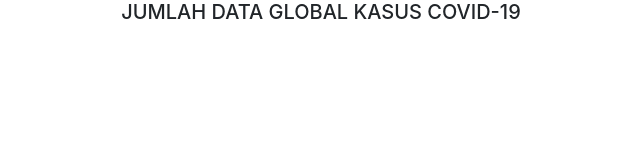
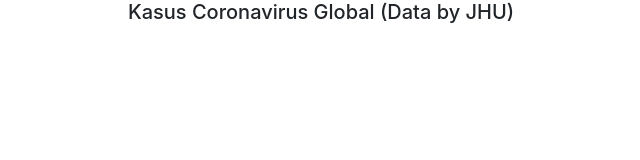
Before and after one commit to mzrangga/Api-Corona, a plain HTML site: page index.html in a window 1280 px wide. Shown: the whole page, without its empty margins (319-959 px from the left). Drawn offline with nearby package versions, Linux system fonts and the light colour scheme; no server answers.

Commit message:
Rangga Maulana

```diff
--- a/index.html
+++ b/index.html
@@ -11,7 +11,7 @@
 </head>
 
 
-<h5 class="text-center">JUMLAH DATA GLOBAL KASUS COVID-19</h5>
+<h5 class="text-center">Kasus Coronavirus Global (Data by JHU)</h5>
 
 <div id="hasil" class="row ml-2 mr-2"></div>
 
```
